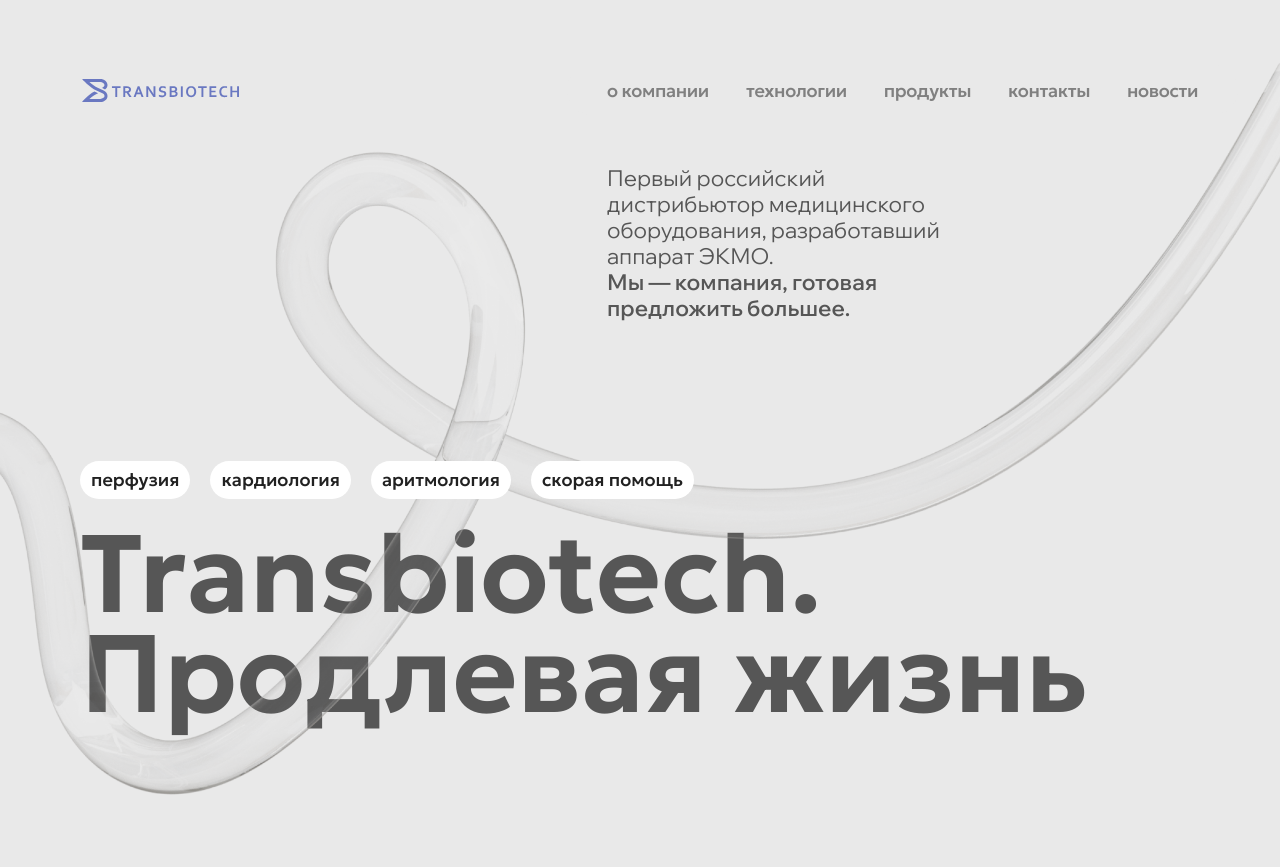
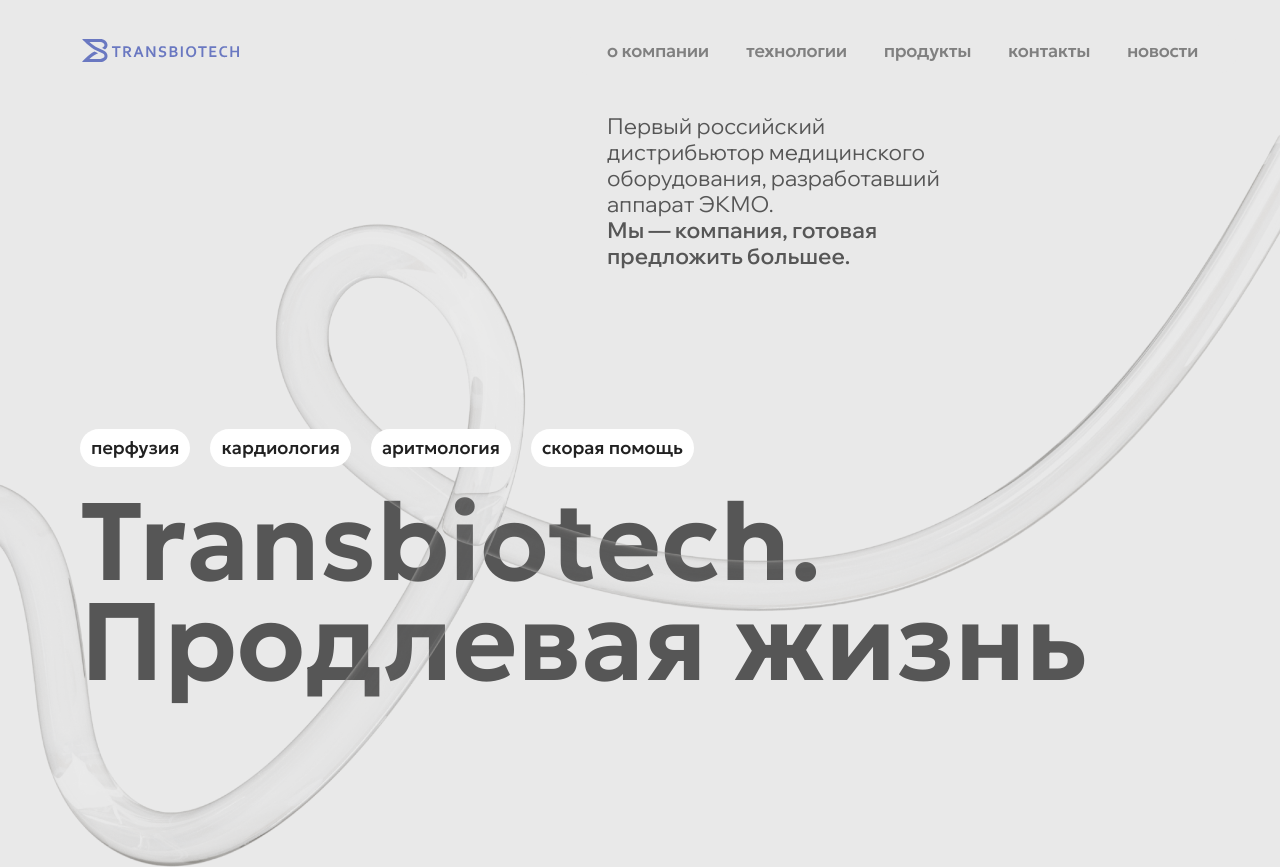
Before and after one commit to WhiteWat3r/Transbiotech, a React (Vite) app: page / in a window 1280 px wide. Shown: the top 867 px of the page. Built offline with nearby package versions, Linux system fonts and the light colour scheme.

Commit message:
fix рамзмер болкоа

```diff
--- a/src/components/Header.tsx
+++ b/src/components/Header.tsx
@@ -43,7 +43,7 @@ export const Header = () => {
   return (
     <header
       ref={headerRef}
-      className={`sticky top-0 z-40 flex items-center justify-between px-[42px] pt-[65px] transition-all duration-1000 ease-out w-full max-w-[1440px] mx-auto`}
+      className={`sticky top-0 z-40 flex items-center justify-between px-[42px] pt-[25px] transition-all duration-1000 ease-out w-full max-w-[1440px] mx-auto`}
       style={{
         width: isScrolled ? headerWidth : "100%",
       }}
--- a/src/components/SectionMain.tsx
+++ b/src/components/SectionMain.tsx
@@ -33,25 +33,25 @@ export const SectionMain = () => {
 
   return (
     <div
-      className={`relative h-[calc(750px-75px)] w-full bg-cover desktop:h-[calc(1080px-115px)]`}
+      className={`relative h-[calc(750px-75px)] w-full bg-cover desktop:h-[calc(1080px-75px)]`}
     >
       <img
         src={breakpoint !== "mobile" ? bgMainDesktop : bgMain}
         alt="Задний фон"
-        className="absolute left-[50%] z-[2] translate-x-[-50%] object-contain"
+        className="absolute left-[50%] z-[2] translate-x-[-50%] object-contain h-full"
         style={{
           maskImage: !isDesktop
             ? "linear-gradient(to bottom, black, black 90%, transparent)"
             : "",
           top:
             //  breakpoint === "mobile" ?
-            "-12%",
+            "-9%",
           // : "-12%",
         }}
       />
       <div className="mx-auto w-full max-w-[1440px]">
         <div className="relative z-[3] flex min-h-[63%] w-full flex-col justify-between gap-[200px] px-5 pt-[38px] tablet:pt-[10px] desktop:min-h-[56%] desktop:gap-[140px] desktop:px-[80px] desktop:pt-0">
-          <div className="text-grey-1 ml-auto max-w-[218px] text-[14px] leading-[16px] desktop:mr-[260px] desktop:mt-[50px] desktop:max-w-[333px] desktop:text-[22px] desktop:leading-[26px]">
+          <div className="text-grey-1 ml-auto max-w-[218px] text-[14px] leading-[16px] desktop:mr-[260px] desktop:mt-[38px] desktop:mb-[20px] desktop:max-w-[333px] desktop:text-[22px] desktop:leading-[26px]">
             <p className="">
               {
                 "Первый российский дистрибьютор медицинского оборудования, разработавший аппарат\u00A0ЭКМО."
--- a/src/components/SectionPromo.tsx
+++ b/src/components/SectionPromo.tsx
@@ -11,7 +11,7 @@ export const SectionPromo = () => {
 
   return (
     <div
-      className={`relative z-10 flex h-[750px] w-full items-center justify-center bg-one-task-bg bg-cover bg-center transition-all duration-500 400px:bg-second-desktop-bg desktop:h-[800px] ${
+      className={`relative z-10 flex h-[750px] w-full items-center justify-center bg-one-task-bg bg-cover bg-center transition-all duration-500 400px:bg-second-desktop-bg desktop:h-screen ${
         hasAnimated ? "translate-y-0 opacity-100" : "translate-y-5 opacity-0"
       }`}
       style={{
--- a/src/components/SectionTechnologies.tsx
+++ b/src/components/SectionTechnologies.tsx
@@ -72,7 +72,7 @@ export const SectionTechnologies = ({
   return (
     <div
       className={`bg-platinum relative flex w-full flex-col justify-center px-[20px] pb-[20px] desktop:px-[80px]
-        ${fromTechPage ? "h-[calc(750px-75px)]  desktop:h-[calc(800px-115px)]" : "h-[750px] desktop:h-[800px]"} mx-auto w-full max-w-[1440px]`}
+        ${fromTechPage ? "h-[calc(750px-75px)]  desktop:h-[calc(800px-75px)]" : "h-[750px] desktop:h-[800px]"} mx-auto w-full max-w-[1440px]`}
     >
       <h2
         className={`geologica-text mt-[80px] text-grey-1 mb-[40px] text-[32px] font-medium leading-[22px] desktop:mb-[45px] desktop:text-[72px] desktop:leading-[65px]`}
--- a/tailwind.config.ts
+++ b/tailwind.config.ts
@@ -109,7 +109,7 @@ export default {
         slideIn: "slideIn 0.5s forwards",
         slideOut: "slideOut 0.5s forwards",
         glow: "glow 3s ease-in-out infinite",
-        "glow-desc": "glow-desc 3s ease-in-out infinite",
+        "glow-desc": "glow-desc 3s ease-in-out",
         fadeIn: "fadeIn 0.3s ease-out",
         fadeOut: "fadeOut 0.3s ease-out",
         appearBorder: "appearBorder 0.5s ease-out forwards",
```
